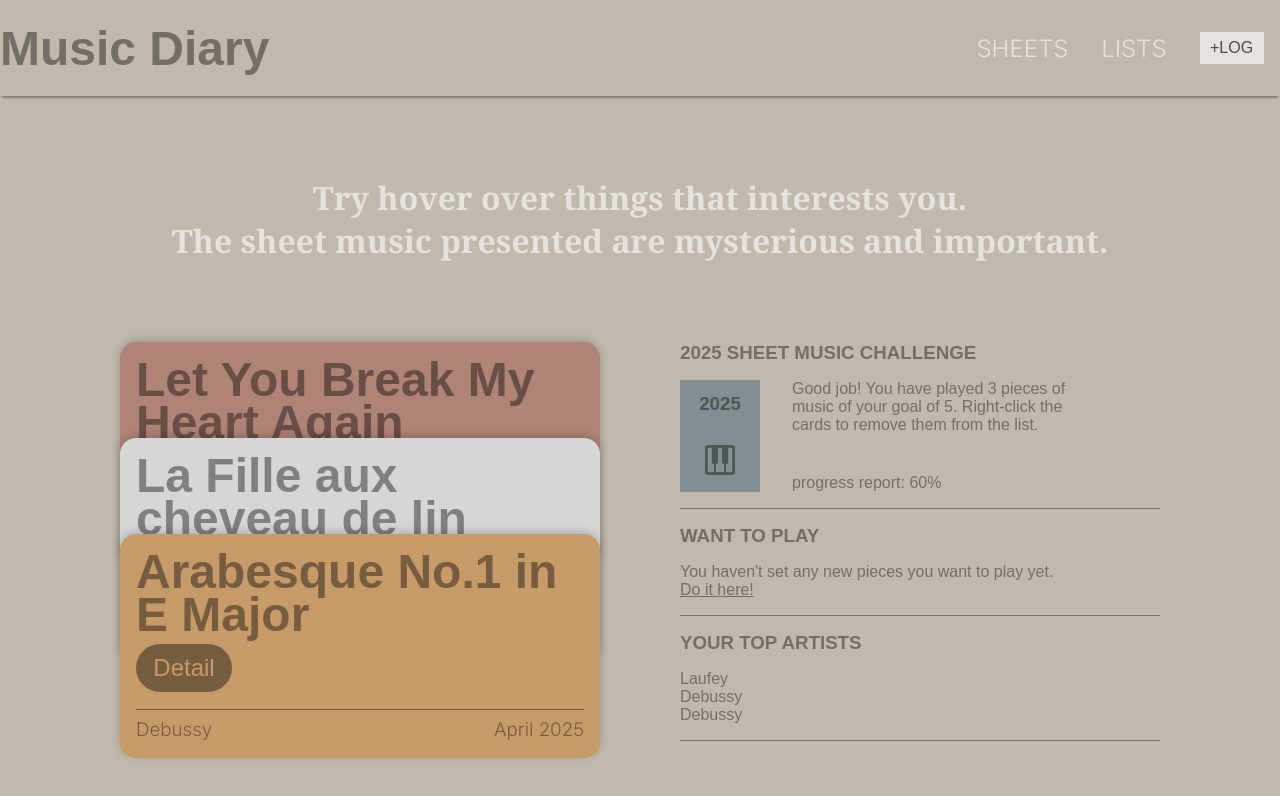
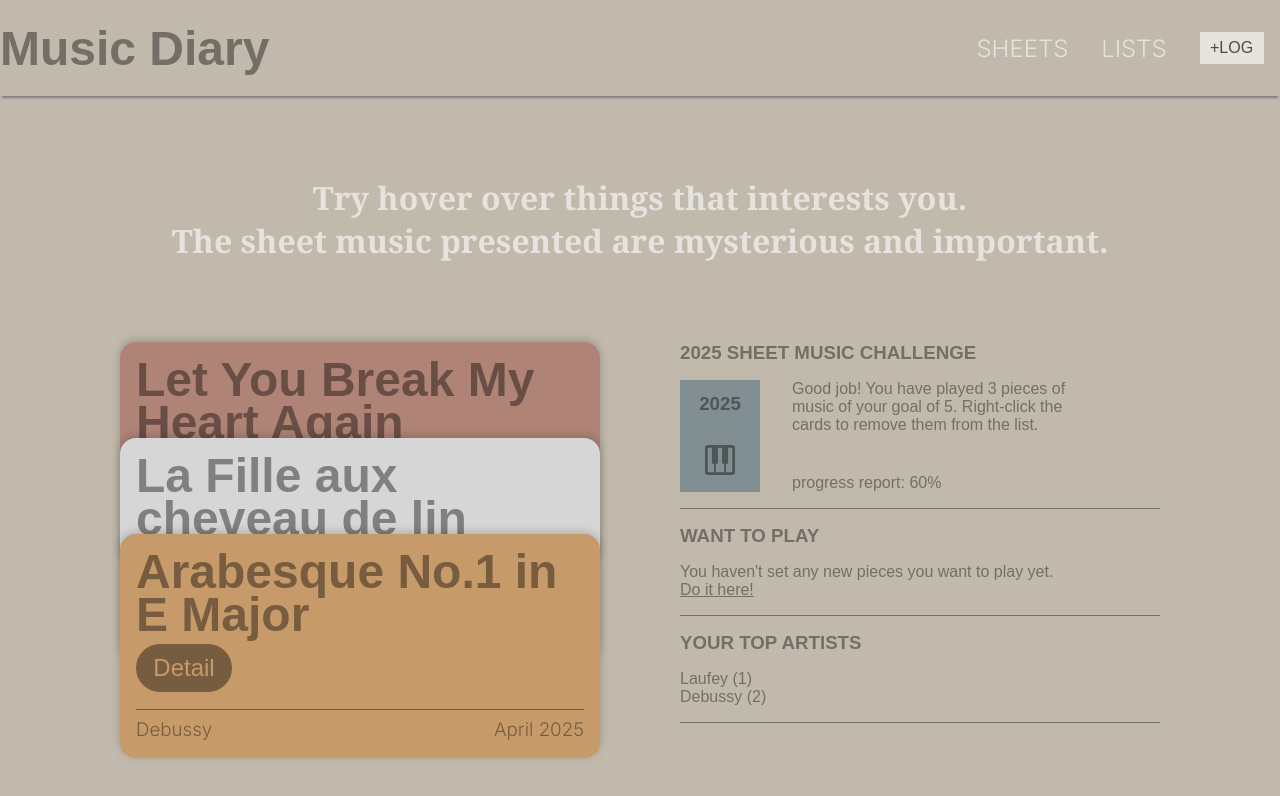
Before and after one commit to RandyTylor69/music-diary, a React (Create React App) app: page / in a window 1280 px wide. Shown: the top 796 px of the page. Built offline with nearby package versions, Linux system fonts and the light colour scheme.

Commit message:
ARTISTS PAGE 1 hour and 20 minutes work done in 2 minutes because im a retard

```diff
--- a/src/App.css
+++ b/src/App.css
@@ -200,17 +200,17 @@
 .update .want-to-play span:hover {
   color: rgba(0, 0, 0, 0.8);
 }
-.update .sheet-music-folder {
+.update .top-artists {
   display: flex;
   flex-direction: column;
   text-align: left;
   gap: 1rem;
 }
-.update .sheet-music-folder div span {
+.update .top-artists div span {
   cursor: pointer;
   transition: 0.3s;
 }
-.update .sheet-music-folder div span:hover {
+.update .top-artists div span:hover {
   text-decoration: underline;
 }
 
--- a/src/App.js
+++ b/src/App.js
@@ -92,17 +92,6 @@
     );
   });
 
-  // update the sheet music folder (renamed to Your Top Artists)
-
-  const displayArtists = cards.map((card) => {
-    return (
-      <>
-        <span>{card.artistName}</span>
-        <br></br>
-      </>
-    );
-  });
-
   // update the want to play section
   function WTPForm() {
     // hides / displays the form
@@ -118,7 +107,32 @@
     setWtpPiece("");
   }
 
-  console.log(wtpPiece);
+  // update Top Artists section
+
+  const topArtists = [];
+
+  cards.forEach((card) => {
+    // find occurences
+    const occurences = cards.filter(
+      (item) => item.artistName === card.artistName
+    ).length;
+    if (!topArtists.some((item) => item.name === card.artistName)) {
+      topArtists.push({
+        name: card.artistName,
+        count: occurences,
+      });
+    }
+  });
+
+
+  const displayArtists = topArtists.map((artist) => {
+    return (
+      <>
+        <span>{artist.name} {`(${artist.count})`}</span>
+        <br></br>
+      </>
+    );
+  });
 
   return (
     <>
--- a/src/App.scss
+++ b/src/App.scss
@@ -213,7 +213,7 @@
     }
   }
 
-  .sheet-music-folder {
+  .top-artists {
     display: flex;
     flex-direction: column;
     text-align: left;
--- a/src/components/Form.tsx
+++ b/src/components/Form.tsx
@@ -5,9 +5,9 @@
         <div className="form-header">
           <h2 onClick={props.toggleForm}>X</h2>
         </div>
-        <input placeholder="Piece Name" name="pieceName" />
-        <input placeholder="Artist Name" name="artistName" />
-        <input placeholder="Finish Date (month / year)" name="finishDate" />
+        <input placeholder="Piece Name" name="pieceName" required/>
+        <input placeholder="Artist Name" name="artistName" required/>
+        <input placeholder="Finish Date (month / year)" name="finishDate" required/>
         <button type="submit">Log to the diary</button>
       </form>
 
--- a/src/components/Update.tsx
+++ b/src/components/Update.tsx
@@ -33,7 +33,7 @@
         )}
       </article>
 
-      <article className="sheet-music-folder">
+      <article className="top-artists">
         <h3>YOUR TOP ARTISTS</h3>
         <div>
           {props.displayArtists}
```
